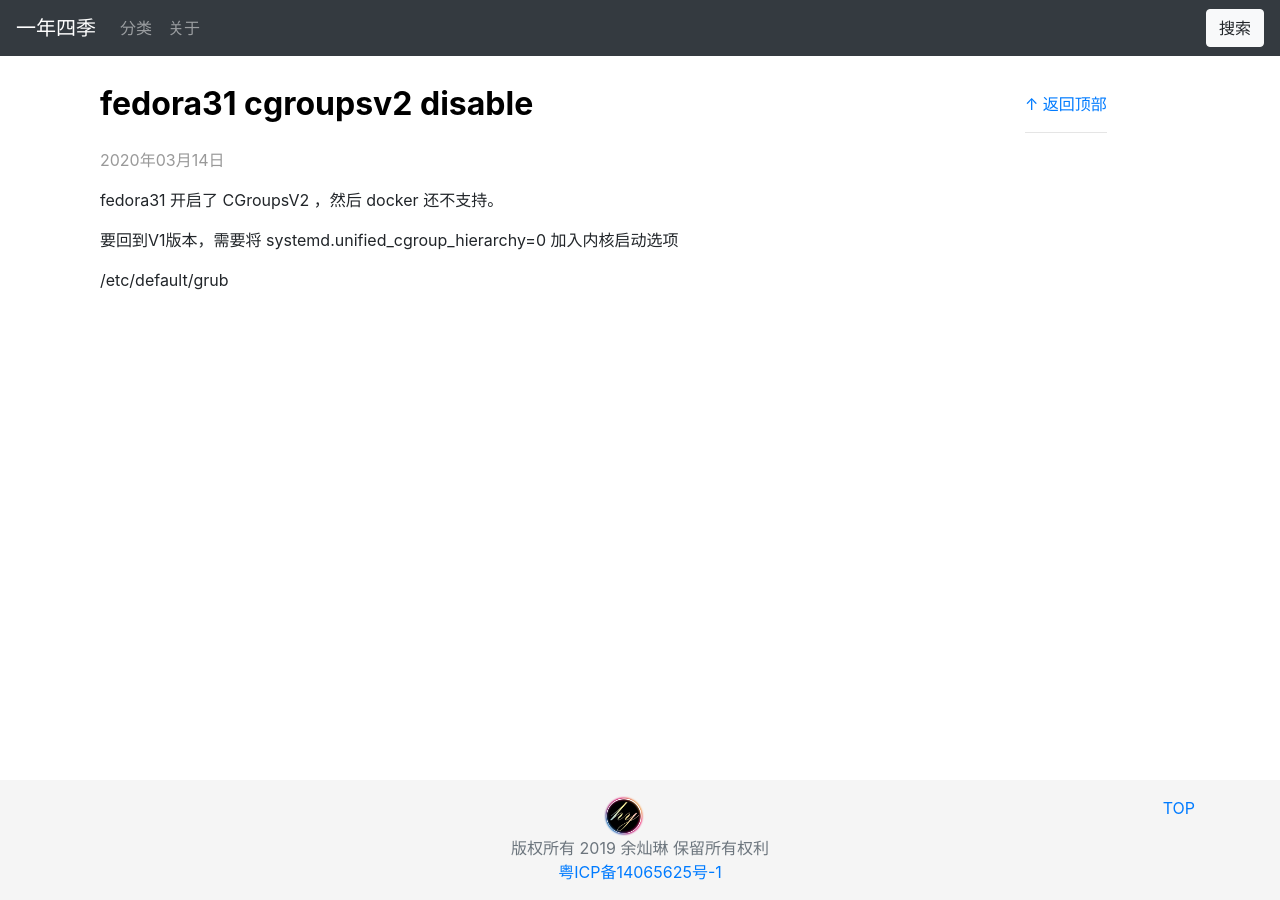
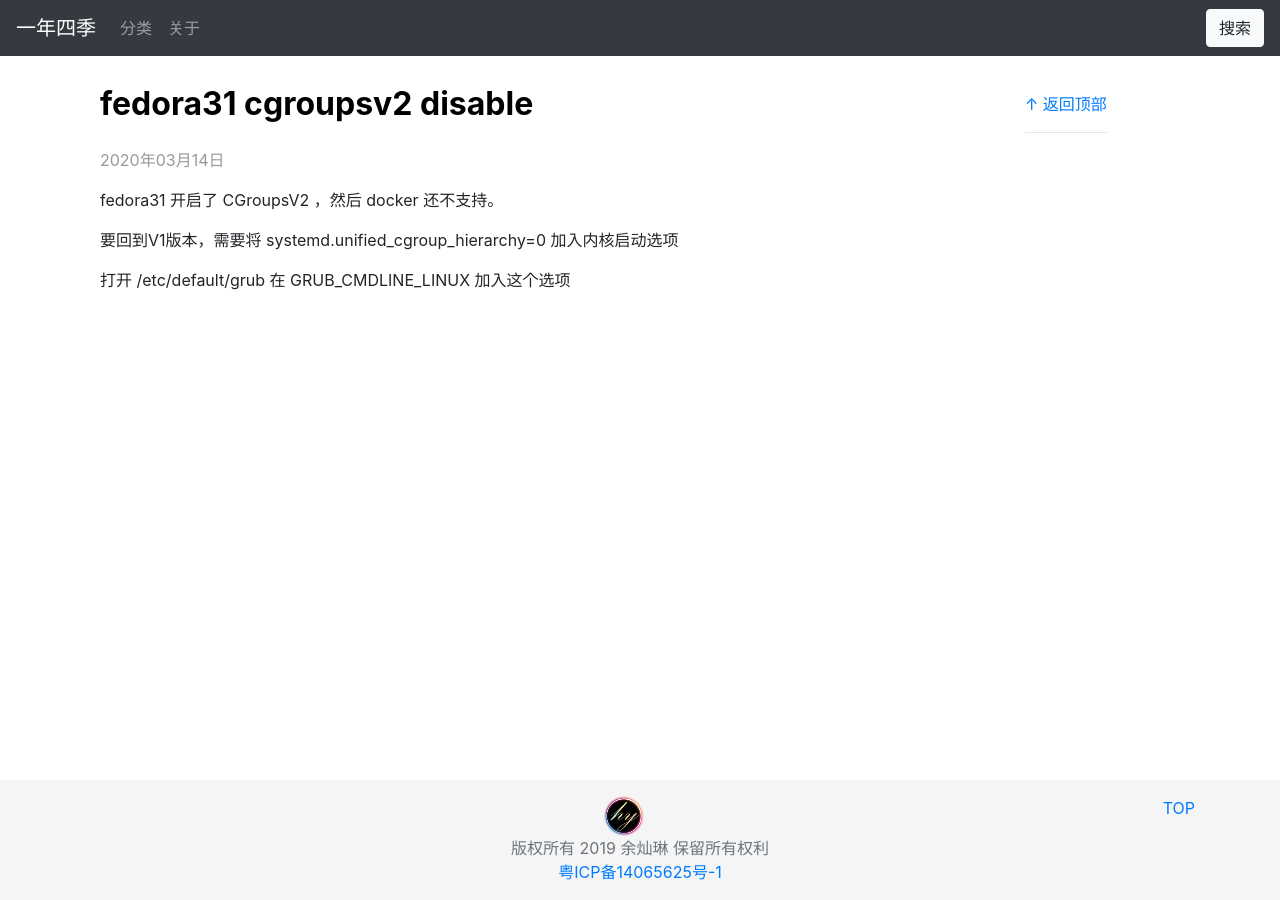
Before and after one commit to charlieyu/charlieyu.github.io, a Jekyll site: the page built from _posts/2020-03-14-fedora31-cgroupsv2-disable.md, in a window 1280 px wide. Built offline with Jekyll 4.4.1, drawn with Linux system fonts in a browser that asks for light colours.

Commit message:
update post

```diff
--- a/_posts/2020-03-14-fedora31-cgroupsv2-disable.md
+++ b/_posts/2020-03-14-fedora31-cgroupsv2-disable.md
@@ -10,4 +10,4 @@ fedora31 开启了 CGroupsV2 ，然后 docker 还不支持。
 
 要回到V1版本，需要将 systemd.unified_cgroup_hierarchy=0 加入内核启动选项
 
-/etc/default/grub
+打开 /etc/default/grub 在 GRUB_CMDLINE_LINUX 加入这个选项
```
